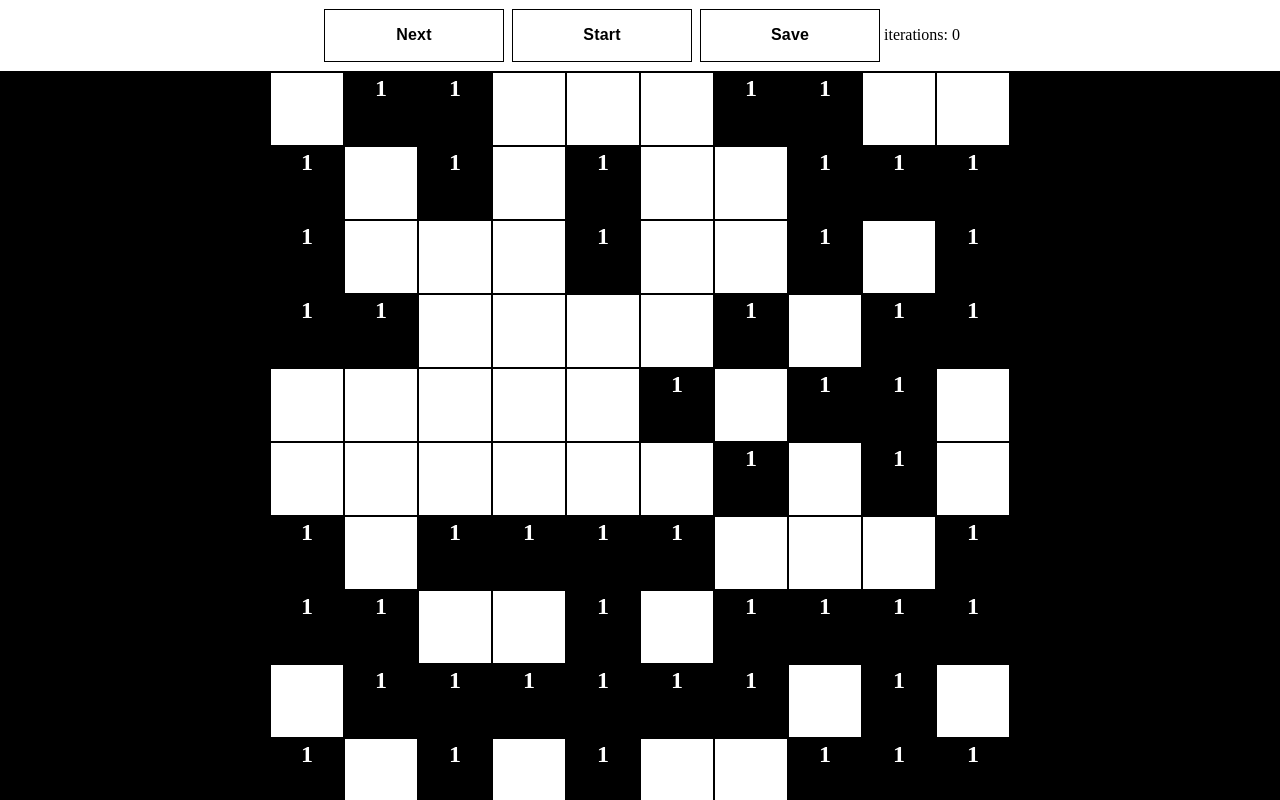
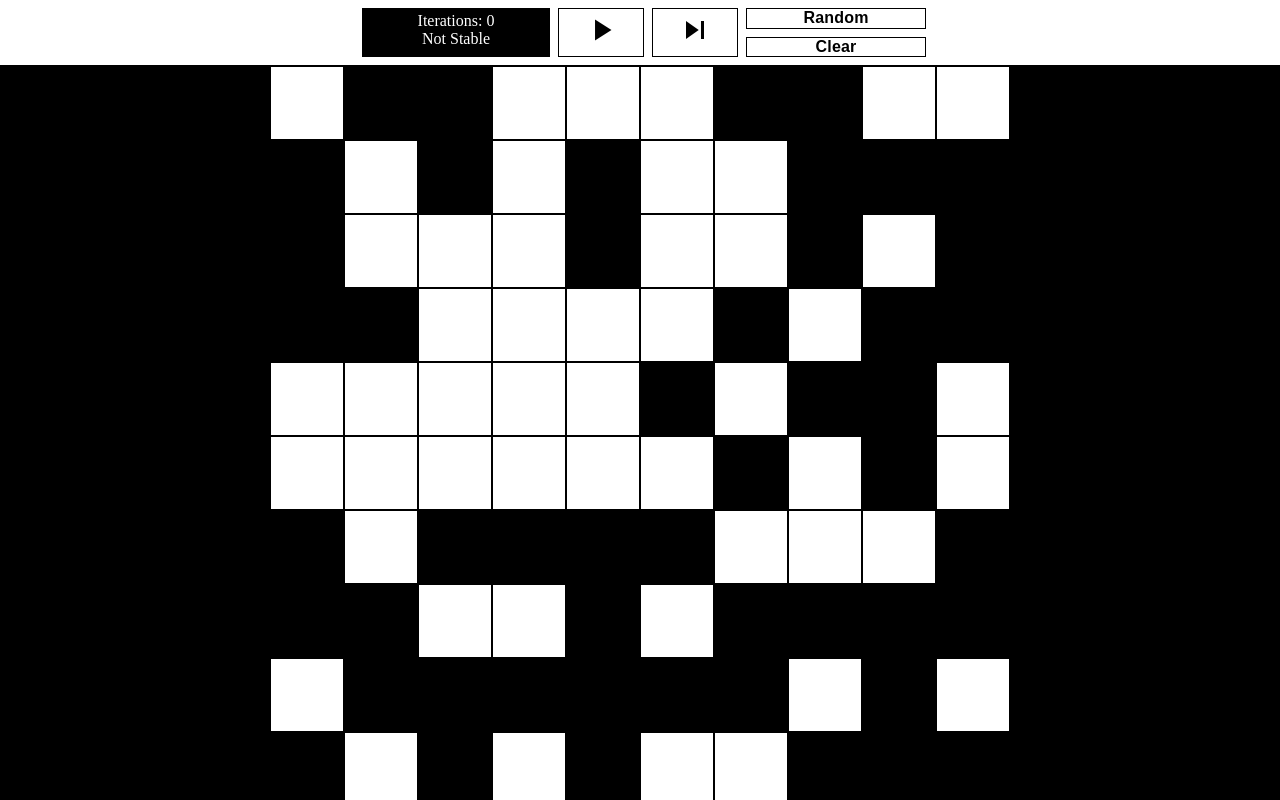
Before and after one commit to jakent/game-of-life-interactive, a React app: page / in a window 1280 px wide. Built offline with nearby package versions, Linux system fonts and the light colour scheme.

Commit message:
Working on game controls

```diff
--- a/index.html
+++ b/index.html
@@ -1,5 +1,6 @@
 <!DOCTYPE html>
 <html>
+<link rel="stylesheet" href="https://fonts.googleapis.com/icon?family=Material+Icons">
 <head>
     <meta charset="utf-8">
     <title>Game of Life</title>
--- a/src/components/Cell/index.jsx
+++ b/src/components/Cell/index.jsx
@@ -16,7 +16,7 @@ export class Cell extends Component {
       className={`cell ${alive ? 'alive' : 'dead'}`}
       // style={style}
       onClick={() => changeCellState({alive: !alive, position: position})}>
-      {generationsAlive}
+      {/*{generationsAlive}*/}
     </div>;
   }
 }
--- /dev/null
+++ b/src/components/Controls/controls.scss
@@ -0,0 +1,92 @@
+@import '../_mixins.scss';
+
+.controls {
+  display: flex;
+  flex-direction: row;
+  flex-wrap: wrap;
+  justify-content: center;
+  padding: 0;
+  background-color: $background-white;
+  border-bottom: $cell-margin--width solid $background-black;
+  text-align: center;
+
+  .flex1 {
+    flex: 2;
+  }
+
+  .console {
+    flex: 1;
+    background-color: $background-black;
+    color: $background-white;
+    margin: 8px 4px;
+    padding: 4px;
+    min-width: 180px;
+    p {
+      margin: 0;
+    }
+  }
+
+  .stacked {
+    flex: 1;
+    display: flex;
+    flex-direction: column;
+    max-width: 180px;
+  }
+
+  .button-icons {
+    flex: 1;
+    display: inline-flex;
+    flex-direction: row;
+    min-width: 180px;
+    margin: 8px 4px;
+
+    button {
+      flex: 1;
+
+      margin: 0;
+      padding: 0;
+      min-height: 0;
+      min-width: 0;
+
+      &:first-child {
+        margin-right: 8px;
+      }
+    }
+  }
+
+  .control {
+    color: $background-black;
+    display: inline-block;
+    border: 1px solid $background-black;
+    background-color: $background-white;
+    cursor: pointer;
+    font-size: 1rem;
+    font-weight: 700;
+    letter-spacing: .2px;
+    line-height: 1.166666;
+    margin: 8px 4px;
+    padding: 16px 32px;
+    text-align: center;
+    text-decoration: none;
+    min-height: 52px;
+    min-width: 180px;
+
+    i {
+      font-size: 36px;
+    }
+
+    &:hover {
+      transform: scale(1.05);
+    }
+  }
+
+  .random, .clear  {
+    flex: 1;
+    min-height: 10px;
+    padding: 0;
+
+    &:first-child {
+      margin-bottom: 0;
+    }
+  }
+}
--- /dev/null
+++ b/src/components/Controls/index.jsx
@@ -0,0 +1,103 @@
+import React, {Component} from 'react';
+import {connect} from 'react-redux';
+import {nextGeneration, startGeneration, reset, clearGrid} from '../../store'
+
+import './controls.scss'
+
+export class Controls extends Component {
+  constructor(props) {
+    super(props);
+    this.state = {running: false, savedCells: []};
+  }
+
+  componentWillUnmount() {
+    if (this.state.running)
+      this.stop();
+  }
+
+  componentDidUpdate() {
+    if (this.state.running && this.props.stable) {
+      this.stop();
+    }
+  }
+
+  save() {
+    this.setState((prevState, props) => {
+      const newSavedCells = prevState.savedCells.slice();
+      newSavedCells.push(props.grid.cells);
+      return ({savedCells: newSavedCells});
+    });
+  }
+
+  start() {
+    this.setState({running: true});
+    this.props.startGeneration();
+    this.interval = setInterval(this.props.startGeneration, 100);
+  }
+
+  stop() {
+    this.setState({running: false});
+    clearInterval(this.interval);
+  }
+
+  clear(random) {
+    this.setState({running: false});
+    this.props.clearGrid(random);
+  }
+
+  render() {
+    const {iterations, stable} = this.props;
+
+    return (
+      <div className="controls">
+        <div className="flex1" />
+
+        <div className="console">
+          <p>Iterations:&nbsp;{iterations}</p>
+          <p>{stable ? "Stable" : "Not Stable"}</p>
+        </div>
+
+
+        <div className="button-icons">
+          {!this.state.running &&
+          <button className="control" onClick={() => this.start()}>
+            <i className="material-icons">play_arrow</i>
+          </button>
+          }
+          {this.state.running &&
+          <button className="control" onClick={() => this.stop()}>
+            <i className="material-icons">pause</i>
+          </button>
+          }
+          <button className="control" onClick={this.props.nextGeneration}>
+            <i className="material-icons">skip_next</i>
+          </button>
+        </div>
+
+
+        {/*{this.state.savedCells.length === 0 &&*/}
+        {/*<button className="control save" onClick={() => this.save()}>Save</button>}*/}
+        {/*{this.state.savedCells.reverse().map((cells, i) => <button key={i}*/}
+                                                                   {/*className="control reset"*/}
+                                                                   {/*onClick={() => this.props.reset(cells)}>Reset</button>)}*/}
+        <div className="stacked">
+          <button className="control random" onClick={() => this.clear(true)}>Random</button>
+          <button className="control clear" onClick={() => this.clear(false)}>Clear</button>
+        </div>
+
+        <div className="flex1" />
+
+        {/*<input type="range" min="1" max="2000" step ="50" value ="200" onChange={(event) => console.log('adf', event)} />*/}
+      </div>
+    );
+  }
+}
+
+const mapStateToProps = (store) => {
+  return {
+    iterations: store.iterations,
+    stable: store.stable
+  }
+};
+const mapDispatchToProps = {nextGeneration, startGeneration, reset, clearGrid};
+export default connect(mapStateToProps, mapDispatchToProps)(Controls);
--- a/src/components/Game/game.scss
+++ b/src/components/Game/game.scss
@@ -13,51 +13,19 @@ html, body {
 }
 
 .game {
+  display: flex;
+  flex-direction: column;
+
   margin: 0;
   padding: 0;
-  display: flex;
-  flex-direction: column;
   height:100%;
   min-height:100%;
 
-  .controls {
-    padding: 1px;
+  .fixed-top {
     flex: 0;
-    background-color: $background-white;
-    border-bottom: $cell-margin--width solid $background-black;
-    text-align: center;
-
-    .control {
-      color: $background-black;
-      display: inline-block;
-      border: 1px solid $background-black;
-      cursor: pointer;
-      font-size: 1rem;
-      font-weight: 700;
-      letter-spacing: .2px;
-      line-height: 1.166666;
-      margin: 8px 4px;
-      padding: 16px 32px;
-      text-align: center;
-      text-decoration: none;
-      min-height: 52px;
-      min-width: 180px;
-
-      &:hover {
-        transform: scale(1.05);
-      }
-    }
-
-    .start, .save {
-      background-color: $background-white;
-    }
-
-    .stop, .reset {
-      background-color: $background-white;
-    }
   }
 
-  .full {
+  .scrollable-body {
     flex: 8;
     overflow-y: scroll
   }
--- a/src/components/Game/index.jsx
+++ b/src/components/Game/index.jsx
@@ -1,63 +1,20 @@
 import React, {Component} from 'react';
 import {connect} from 'react-redux';
 import Grid from '../Grid'
-import {nextGeneration, startGeneration, reset} from '../../store'
+import Controls from '../Controls'
 
 import './game.scss'
 
 export class Game extends Component {
-  constructor(props) {
-    super(props);
-    this.state = {running: false, savedCells: []};
-  }
-
-  componentWillUnmount() {
-    if (this.state.running)
-      this.stop();
-  }
-
-  componentDidUpdate() {
-    if (this.state.running && this.props.stable) {
-      this.stop();
-    }
-  }
-
-  save() {
-    this.setState((prevState, props) => {
-      const newSavedCells = prevState.savedCells.slice();
-      newSavedCells.push(props.grid.cells);
-      return ({savedCells: newSavedCells});
-    });
-  }
-
-  start() {
-    this.setState({running: true});
-    this.props.startGeneration();
-    this.interval = setInterval(this.props.startGeneration, 100);
-  }
-
-  stop() {
-    this.setState({running: false});
-    clearInterval(this.interval);
-  }
 
   render() {
-    const {grid, iterations} = this.props;
+    const {grid} = this.props;
 
     return <section className="game">
-      <div className="controls">
-        <button className="control start" onClick={this.props.nextGeneration}>Next</button>
-        {!this.state.running && <button className="control start" onClick={() => this.start()}>Start</button>}
-        {this.state.running && <button className="control stop" onClick={() => this.stop()}>Stop</button>}
-        {this.state.savedCells.length === 0 &&
-        <button className="control save" onClick={() => this.save()}>Save</button>}
-        {this.state.savedCells.reverse().map((cells, i) => <button key={i}
-                                                                   className="control reset"
-                                                                   onClick={() => this.props.reset(cells)}>Reset</button>)}
-        iterations: {iterations}
-        {/*<input type="range" min="1" max="2000" step ="50" value ="200" onChange={(event) => console.log('adf', event)} />*/}
+      <div className="fixed-top">
+       <Controls />
       </div>
-      <div className="full">
+      <div className="scrollable-body">
         <Grid cells={grid.cells}/>
       </div>
     </section>;
@@ -67,9 +24,6 @@ export class Game extends Component {
 const mapStateToProps = (store) => {
   return {
     grid: store.grid,
-    iterations: store.iterations,
-    stable: store.stable
   }
 };
-const mapDispatchToProps = {nextGeneration, startGeneration, reset};
-export default connect(mapStateToProps, mapDispatchToProps)(Game);
+export default connect(mapStateToProps, null)(Game);
--- a/src/store/index.js
+++ b/src/store/index.js
@@ -8,6 +8,7 @@ export const nextGeneration = () => ({type: 'NEXT_GENERATION'});
 export const startGeneration = () => ({type: 'START_GENERATION'});
 export const reset = (data) => ({type: 'RESET', data});
 export const changeGridSize = (data) => ({type: 'CHANGE_GRID_SIZE', data});
+export const clearGrid = (random) => ({type: 'CLEAR_GRID', random});
 
 export const defaultState = {
   // grid: Grid.createEmpty(5, 5),
@@ -20,15 +21,23 @@ export const defaultState = {
 
 export const reducer = (state = defaultState, action) => {
   switch (action.type) {
-    case 'CHANGE_GRID_SIZE':
-      let newGrid = Grid.createEmpty(action.data.width, action.data.height);
+    case 'CHANGE_GRID_SIZE': {
+      //add test about resetting iterations
+      const newGrid = Grid.createEmpty(action.data.width, action.data.height);
       return Object.assign({}, state, {grid: newGrid, history: [newGrid.exportData()]});
-    case 'CHANGE_CELL_STATE':
-      //add test about resetting history
+    }
+    case 'CLEAR_GRID': {
+      //add test about resetting iterations
+      const newGrid = action.random ? Grid.createRandom(10, 10) : Grid.createEmpty(10, 10);
+      return Object.assign({}, state, {grid: newGrid, history: [newGrid.exportData()], iterations: 0});
+    }
+    case 'CHANGE_CELL_STATE': {
+      //add test about resetting history, setting stable
       const updatedGrid = state.grid.updateCell(action.data.position, action.data.alive);
-      return Object.assign({}, state, {grid: updatedGrid, history: [updatedGrid.exportData()]});
+      return Object.assign({}, state, {grid: updatedGrid, history: [updatedGrid.exportData()], stable: false});
+    }
     case 'START_GENERATION':
-    case 'NEXT_GENERATION':
+    case 'NEXT_GENERATION': {
       const nextGeneration = state.grid.nextGeneration(true);
       const nextGenerationData = nextGeneration.exportData();
 
@@ -40,9 +49,10 @@ export const reducer = (state = defaultState, action) => {
       return Object.assign({}, state, {
         grid: state.grid.nextGeneration(true),
         iterations: state.iterations + 1,
-        stable: stable ,
+        stable: stable,
         history: newHistory
       });
+    }
     case 'RESET':
        return Object.assign({}, state, { grid: new Grid(action.data), iterations: 0, stable: false });
     default:
```
